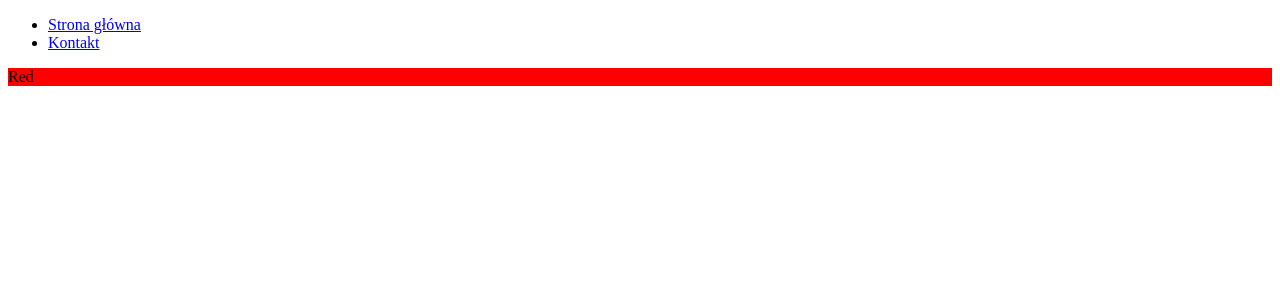
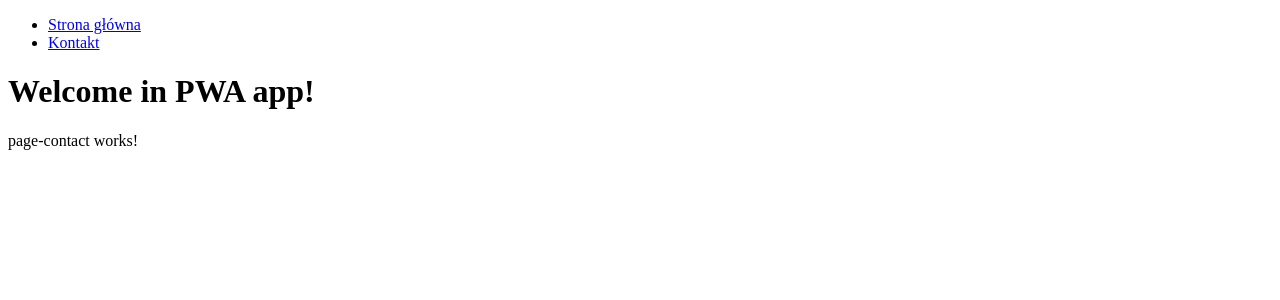
Before and after one commit to kristoferek/warsawjs-workshop-29-movies, an Angular app: page /contact in a window 1280 px wide. Before the commit this address led to /. Shown: the top 300 px of the page. Built offline with nearby package versions, Linux system fonts and the light colour scheme.

Commit message:
feature routing

```diff
--- a/src/app/app-routing.module.ts
+++ b/src/app/app-routing.module.ts
@@ -1,7 +1,19 @@
 import { NgModule } from '@angular/core';
 import { Routes, RouterModule } from '@angular/router';
 
-const routes: Routes = [];
+import { PageHomeComponent } from './page-home/page-home.component';
+import { PageContactComponent } from './page-contact/page-contact.component';
+
+const routes: Routes = [
+    {
+        path: '',
+        component: PageHomeComponent
+    },
+    {
+        path: 'contact',
+        component: PageContactComponent
+    }
+];
 
 @NgModule({
   imports: [RouterModule.forRoot(routes)],
--- a/src/app/app.component.html
+++ b/src/app/app.component.html
@@ -1,2 +1,8 @@
-<app-menu></app-menu>
-<p [appBackgroundColor]="'red'"> Red </p>
+<div class="container">
+    <app-menu></app-menu>
+    <h1 routerLink="/">
+        Welcome in PWA app!
+    </h1>
+
+    <router-outlet></router-outlet>
+</div>
--- a/src/app/app.module.ts
+++ b/src/app/app.module.ts
@@ -5,6 +5,7 @@ import { AppRoutingModule } from './app-routing.module';
 import { AppComponent } from './app.component';
 import { BackgroundColorDirective } from './background-color.directive';
 import { SharedModule } from './shared/shared.module';
+import { LogicModule } from './logic/logic.module';
 
 
 @NgModule({
@@ -15,7 +16,8 @@ import { SharedModule } from './shared/shared.module';
   imports: [
     BrowserModule,
     AppRoutingModule,
-    SharedModule
+    SharedModule,
+    LogicModule
   ],
   providers: [],
   bootstrap: [AppComponent]
--- a/src/app/menu/menu.component.html
+++ b/src/app/menu/menu.component.html
@@ -1,4 +1,4 @@
 <ul>
-    <li><a href="#">Strona główna</a></li>
-    <li><a href="#">Kontakt</a></li>
+    <li><a href="/">Strona główna</a></li>
+    <li><a href="/contact">Kontakt</a></li>
 </ul>
--- /dev/null
+++ b/src/app/page-contact/page-contact.component.html
@@ -0,0 +1,3 @@
+<p>
+  page-contact works!
+</p>
--- /dev/null
+++ b/src/app/page-contact/page-contact.component.ts
@@ -0,0 +1,15 @@
+import { Component, OnInit } from '@angular/core';
+
+@Component({
+  selector: 'app-page-contact',
+  templateUrl: './page-contact.component.html',
+  styleUrls: ['./page-contact.component.css']
+})
+export class PageContactComponent implements OnInit {
+
+  constructor() { }
+
+  ngOnInit() {
+  }
+
+}
--- /dev/null
+++ b/src/app/page-home/page-home.component.html
@@ -0,0 +1,3 @@
+<p>
+  page-home works!
+</p>
--- /dev/null
+++ b/src/app/page-home/page-home.component.ts
@@ -0,0 +1,15 @@
+import { Component, OnInit } from '@angular/core';
+
+@Component({
+  selector: 'app-page-home',
+  templateUrl: './page-home.component.html',
+  styleUrls: ['./page-home.component.css']
+})
+export class PageHomeComponent implements OnInit {
+
+  constructor() { }
+
+  ngOnInit() {
+  }
+
+}
```
Also changed, not shown: src/app/logic/logic.module.ts (added, +19 -0 lines), src/app/page-contact/page-contact.component.css (added), src/app/page-home/page-home.component.css (added), 2 other files (tests, documents, lock files or other folders).
